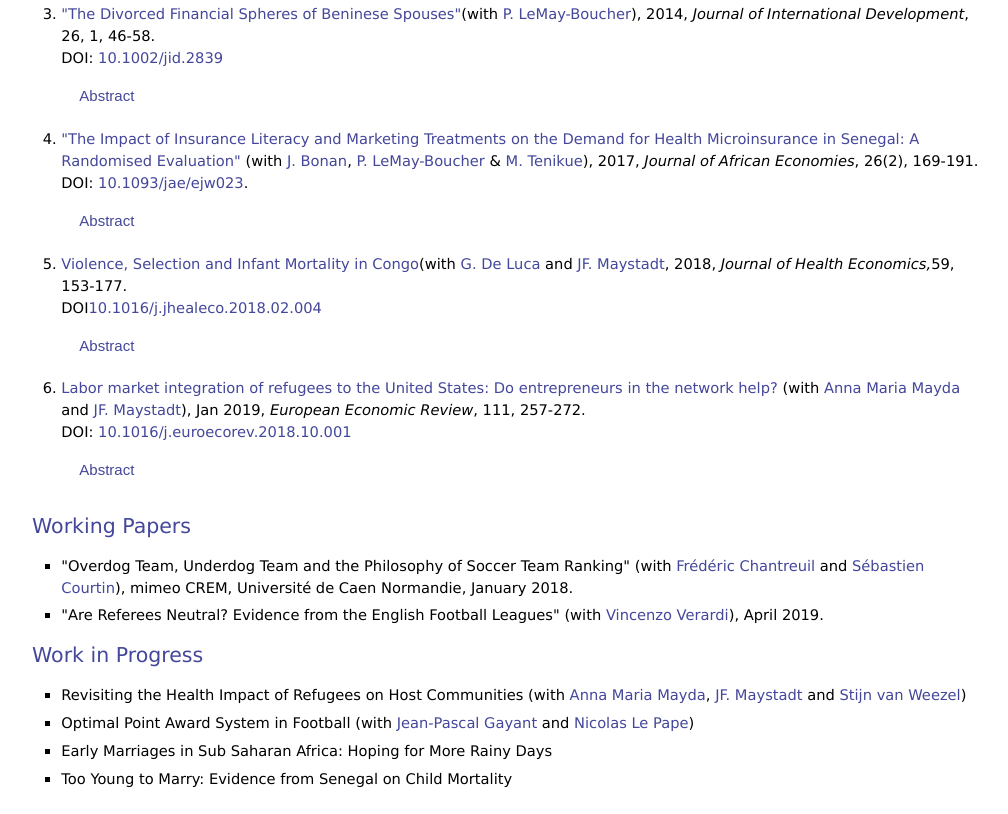
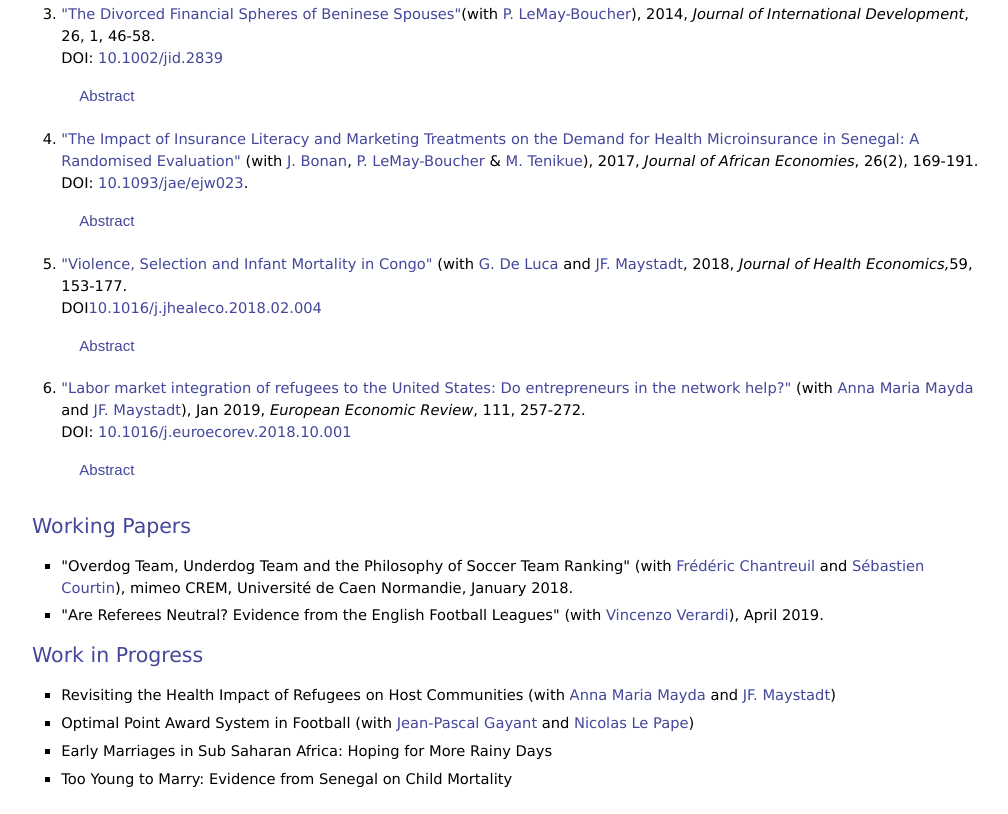
Before and after one commit to odagnelie/odagnelie.github.io, a plain HTML site: page research.html in a window 1280 px wide. Shown: the part 514-1328 px from the top of the page, without its empty margins (132-1140 px from the left). Drawn offline with Linux system fonts and the light colour scheme.

Commit message:
Update research.html

```diff
--- a/research.html
+++ b/research.html
@@ -268,14 +268,14 @@ DOI: <a href="http://dx.doi.org/10.1093/jae/ejw023" target="_blank">10.1093/jae/
 	 <i>In Senegal mutual health organizations (MHOs) have been present in the greater region of Thiès for years. Despite their benefits, in some areas there remain low take-up rates. We offer an insurance literacy module, communicating the benefits from health microinsurance and the functioning of MHOs, to a randomly selected sample of households in the city of Thiès. The effects of this training, and three cross-cutting marketing treatments, are evaluated using a randomized control trial. We find that the insurance literacy module has no impact, but that our marketing treatment has a significant effect on the take up decisions of households.</i>
     </div>
 </li>
-<li><a href="docs/dagnelie_deluca_maystadt_jhe.pdf" target="_blank">Violence, Selection and Infant Mortality in Congo</a>(with <a href="https://sites.google.com/a/york.ac.uk/deluca/" target="_blank">G. De Luca</a> and <a href="http://www.lancaster.ac.uk/staff/maystadt/" target="_blank">JF. Maystadt</a>, 2018, <i>Journal of Health Economics,</i>59, 153-177. <br>
+<li><a href="docs/dagnelie_deluca_maystadt_jhe.pdf" target="_blank">"Violence, Selection and Infant Mortality in Congo"</a> (with <a href="https://sites.google.com/a/york.ac.uk/deluca/" target="_blank">G. De Luca</a> and <a href="http://www.lancaster.ac.uk/staff/maystadt/" target="_blank">JF. Maystadt</a>, 2018, <i>Journal of Health Economics,</i>59, 153-177. <br>
 DOI<a href="https://doi.org/10.1016/j.jhealeco.2018.02.004">10.1016/j.jhealeco.2018.02.004</a>
 <button class="collapsible">Abstract</button>
 	<div class="contentcoll">
 	 <i>Civil wars inflict considerable development costs. Understanding the relative fragility of certain segments of the population is a necessary condition to build resilience to ongoing and future violence outbreaks. This paper documents the impact of the violent civil war affecting the Democratic Republic of Congo in the period 1997-2004 on infant mortality. It adopts an instrumental variable approach to correct for the nonrandom timing and location of conflict events using mineral price index variations by district, taking account of the mineral locations and prices, as instrument. Strong and robust evidence, including mother fixed effects regressions comparing siblings, shows that conflict significantly increases girl mortality. The paper also examines the mechanisms explaining this phenomenon, with a focus on disentangling the behavioral from the biological factors. The analysis suggests that gender imbalances in infant mortality are driven by the selection induced by a higher vulnerability of boys in utero rather than by gender discrimination.</i>
     </div>
 </li>
-<li><a href="docs/dagnelie_mayda_maystadt_eer.pdf" target="_blank">Labor market integration of refugees to the United States: Do entrepreneurs in the network help?</a> (with <a href="https://sites.google.com/a/georgetown.edu/annamariamayda/" target="_blank">Anna Maria Mayda</a>  and <a href="http://www.lancaster.ac.uk/staff/maystadt/" target="_blank">JF. Maystadt</a>), Jan 2019, <i>European Economic Review</i>, 111, 257-272.<br>
+<li><a href="docs/dagnelie_mayda_maystadt_eer.pdf" target="_blank">"Labor market integration of refugees to the United States: Do entrepreneurs in the network help?"</a> (with <a href="https://sites.google.com/a/georgetown.edu/annamariamayda/" target="_blank">Anna Maria Mayda</a>  and <a href="http://www.lancaster.ac.uk/staff/maystadt/" target="_blank">JF. Maystadt</a>), Jan 2019, <i>European Economic Review</i>, 111, 257-272.<br>
 DOI: <a href="https://doi.org/10.1016/j.euroecorev.2018.10.001" target="_blank">10.1016/j.euroecorev.2018.10.001</a>
 <button class="collapsible">Abstract</button>
 	<div class="contentcoll">
@@ -292,7 +292,7 @@ DOI: <a href="https://doi.org/10.1016/j.euroecorev.2018.10.001" target="_blank">
 <p>
 <h2>Work in Progress</h2>
 <ul>
-<li>Revisiting the Health Impact of Refugees on Host Communities (with <a href="https://sites.google.com/a/georgetown.edu/annamariamayda/" target="_blank">Anna Maria Mayda</a>, <a href="http://www.lancaster.ac.uk/staff/maystadt/" target="_blank">JF. Maystadt</a> and <a href="http://commoneconomist.github.io" target="_blank">Stijn van Weezel</a>)</li>
+<li>Revisiting the Health Impact of Refugees on Host Communities (with <a href="https://sites.google.com/a/georgetown.edu/annamariamayda/" target="_blank">Anna Maria Mayda</a> and <a href="http://www.lancaster.ac.uk/staff/maystadt/" target="_blank">JF. Maystadt</a>)</li>
 <li>Optimal Point Award System in Football (with <a href="http://perso.univ-lemans.fr/~jpgayant/" target="_blank">Jean-Pascal Gayant</a> and <a href="http://www.unicaen.fr/recherche/mrsh/pagePerso/467969" target="_blank">Nicolas Le Pape</a>)</li>
 <li>Early Marriages in Sub Saharan Africa: Hoping for More Rainy Days</li>
 <li>Too Young to Marry: Evidence from Senegal on Child Mortality</li>
```
